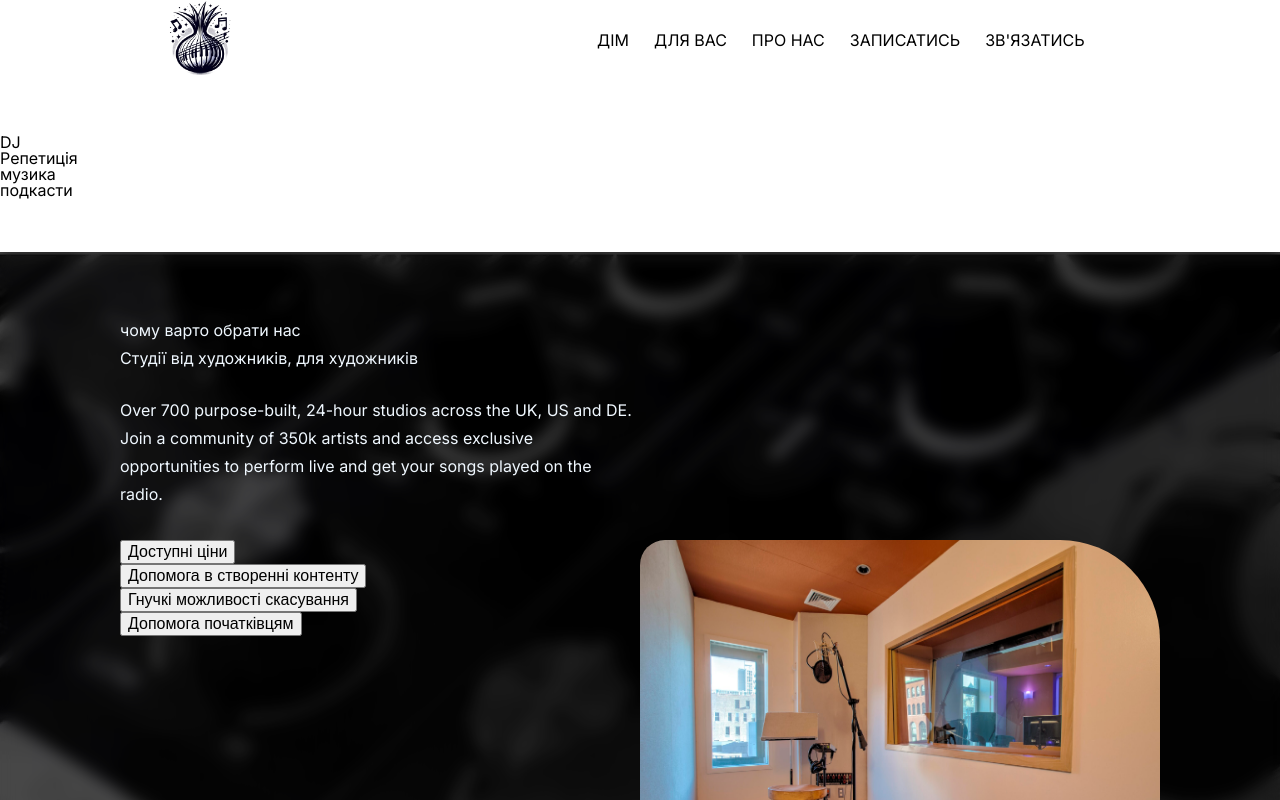
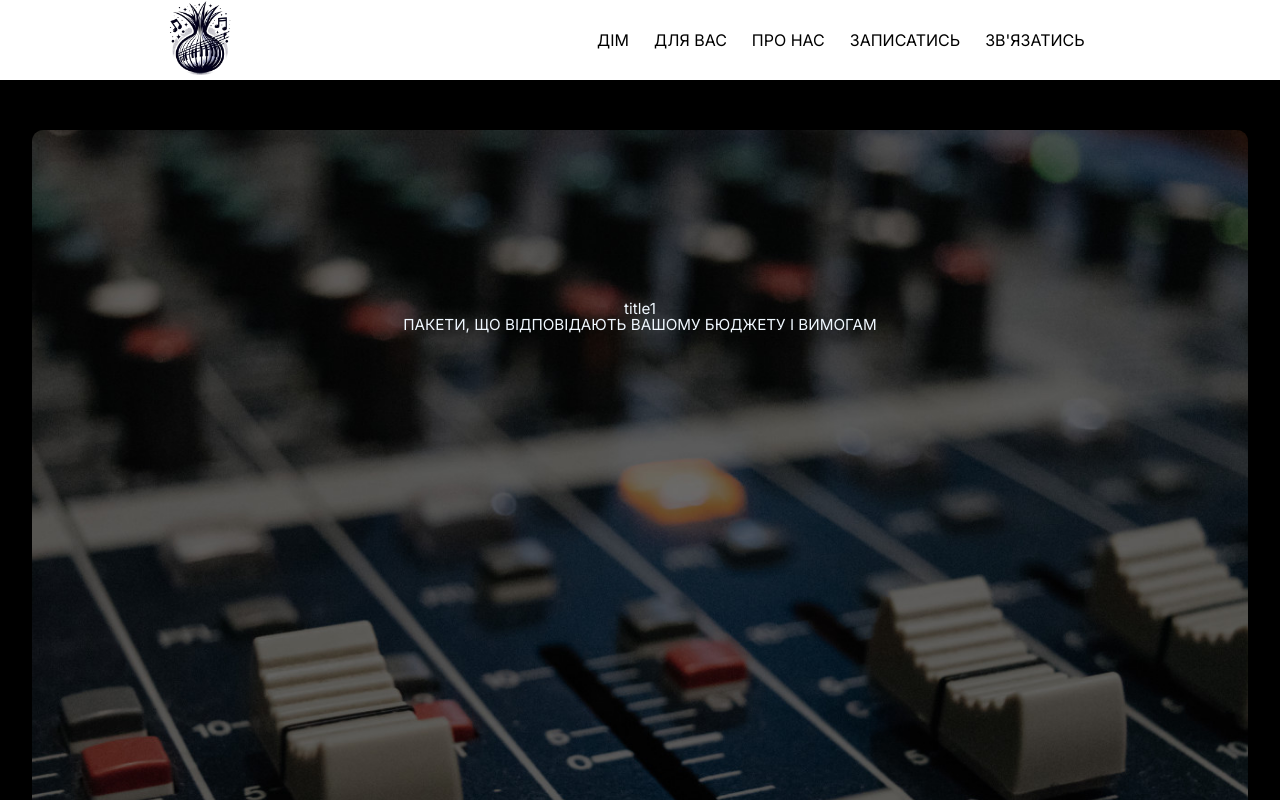
Before and after one commit to ZhekaGrem/onion-studio, a Next.js app: page / in a window 1280 px wide. Shown: the top 800 px of the page. Built offline with nearby package versions, Linux system fonts and the light colour scheme.

Commit message:
add corusel

```diff
--- a/src/app/animation/Carousel.tsx
+++ b/src/app/animation/Carousel.tsx
@@ -1,41 +1,146 @@
-import React from 'react';
-import { motion, useTransform, useScroll } from 'framer-motion';
-import Image from 'next/image';
+'use client'
+import React, { useState, useEffect } from 'react';
+import { motion, useMotionValue } from 'framer-motion';
+import style from '@/app/assets/styles/carousel.module.css'
 
 type CardType = {
   url: string;
   title: string;
+  info: string;
   id: number;
 };
 
+const ONE_SECOND = 1000;
+const AUTO_DELAY = ONE_SECOND * 10;
+const DRAG_BUFFER = 50;
+const SPRING_OPTIONS = {
+  type: 'spring',
+  mass: 3,
+  stiffness: 400,
+  damping: 50,
+};
+
 const cards: CardType[] = [
-  { url: '/Analogue-Recording-Studio.jpg', title: 'title1', id: 1 },
-  { url: '/Microphone-in-Recording-Studio.jpg', title: 'title2', id: 2 },
-  { url: '/Pro-Tools-Control-Console-in-Recording-Studio.jpg', title: 'title3', id: 3 },
-  { url: '/Rapper-on-the-Mic.jpg', title: 'title4', id: 4 },
+  { url: '/Analogue-Recording-Studio.jpg', title: 'title1', info: 'ПАКЕТИ, ЩО ВІДПОВІДАЮТЬ ВАШОМУ БЮДЖЕТУ І ВИМОГАМ', id: 1 },
+  {
+    url: '/Microphone-in-Recording-Studio.jpg',
+    title: 'title2',
+    info: 'ПАКЕТИ, ЩО ВІДПОВІДАЮТЬ ВАШОМУ БЮДЖЕТУ І ВИМОГАМ',
+    id: 2,
+  },
+  { url: '/Pro-Tools-Control-Console-in-Recording-Studio.jpg', title: 'title3', info: 'ПАКЕТИ, ЩО ВІДПОВІДАЮТЬ ВАШОМУ БЮДЖЕТУ І ВИМОГАМ', id: 3 },
+  { url: '/Rapper-on-the-Mic.jpg', title: 'title4', info: 'ПАКЕТИ, ЩО ВІДПОВІДАЮТЬ ВАШОМУ БЮДЖЕТУ І ВИМОГАМ', id: 4 },
 ];
 
 const Carousel = () => {
-  return (
+  const [imgIndex, setImgIndex] = useState(0);
 
-      <div>
-        <div>
-          {cards.map((card) => (
-            <Card card={card} key={card.id} />
-          ))}
-        </div>
-      </div>
+   const dragX = useMotionValue(0);
 
-  );
+   useEffect(() => {
+     const intervalRef = setInterval(() => {
+       const x = dragX.get();
+
+       if (x === 0) {
+         setImgIndex((pv) => {
+           if (pv === cards.length - 1) {
+             return 0;
+           }
+           return pv + 1;
+         });
+       }
+     }, AUTO_DELAY);
+
+     return () => clearInterval(intervalRef);
+   }, []);
+
+const onDragEnd = () => {
+  const x = dragX.get();
+
+  if (x <= -DRAG_BUFFER && imgIndex < cards.length - 1) {
+    setImgIndex((pv) => pv + 1);
+  } else if (x >= DRAG_BUFFER && imgIndex > 0) {
+    setImgIndex((pv) => pv - 1);
+  }
 };
 
-const Card = ({ card }: { card: CardType }) => {
   return (
-    <div>
-      <Image width={500} height={500} src={card.url} alt={card.title} />
-      <h3>{card.title}</h3>
+    <div className={style.carouselContent}>
+      <motion.div
+        drag="x"
+        dragConstraints={{
+          left: 0,
+          right: 0,
+        }}
+        style={{
+          x: dragX,
+        }}
+        animate={{
+          translateX: `-${imgIndex * 100}%`,
+        }}
+        transition={SPRING_OPTIONS}
+        onDragEnd={onDragEnd}
+        className={style.carouselAnimation}
+      >
+        <Card imgIndex={imgIndex} />
+      </motion.div>
+      <Dots imgIndex={imgIndex} setImgIndex={setImgIndex} />
     </div>
   );
 };
 
+interface CardProps {
+  imgIndex: number;
+}
+
+const Card: React.FC<CardProps> = ({ imgIndex }) => {
+  return (<>{cards.map((img,idx)=>{
+    return (
+      <motion.div
+        key={idx}
+        style={{
+          backgroundImage: `url(${img.url})`,
+          backgroundSize: 'cover',
+          backgroundPosition: 'center',
+        }}
+        animate={{
+          scale: imgIndex === idx ? 0.95 : 0.85,
+        }}
+        transition={SPRING_OPTIONS}
+        className={style.carouselImg}
+      >
+       <div className={style.carouselTitle}>
+
+        <h2 >{img.title}</h2>
+        <p>{img.info}</p>
+       </div>
+      </motion.div>
+    );
+  })}</>);
+};
+
+interface DotsProps extends CardProps {
+ setImgIndex: (index: number) => void;
+}
+
+const Dots: React.FC<DotsProps> = ({ imgIndex, setImgIndex }) => {
+  return (
+    <div className={style.dots}>
+      {cards.map((_, idx) => {
+        return (
+          <button
+            key={idx}
+            onClick={() => setImgIndex(idx)}
+            className={`h-3 w-3 rounded-full transition-colors ${
+              idx === imgIndex ? 'bg-neutral-50' : 'bg-neutral-500'
+            }`}
+          />
+        );
+      })}
+    </div>
+  );
+};
+
+
+
 export default Carousel;
--- a/src/app/assets/styles/carousel.module.css
+++ b/src/app/assets/styles/carousel.module.css
@@ -0,0 +1,46 @@
+.carouselContent{
+    background-color: black;
+    position: relative;
+    min-height: 100%;
+    overflow: hidden;
+    padding: 2rem 0 ;
+}
+
+.carouselAnimation{
+    display: flex;
+    cursor: grab;
+align-items: center;
+}
+
+.carouselAnimation:active{
+    cursor: grabbing;
+}
+
+.carouselImg{
+    object-fit: cover;
+    width: 100%;
+    aspect-ratio: 16 / 9;
+    flex-shrink: 0;
+border-radius: 0.75rem;
+background-color: rgb(38 38 38);;
+}
+
+.dots{
+    display: flex;
+    width: 100%;
+    justify-content: center;
+    gap:0.5rem;
+    margin-top: 1rem;
+
+}
+
+.carouselTitle{
+    padding-top: 180px;
+    text-align: center;
+    color: aliceblue;
+    width: 70%;
+margin: 0 auto;
+position: relative;
+z-index: 2;
+
+}
--- a/src/app/components/layout/Aboutus.tsx
+++ b/src/app/components/layout/Aboutus.tsx
@@ -5,7 +5,7 @@ import Image from 'next/image';
 
 const Aboutus = () => {
   return (
-    <section className={style.aboutSection}>
+    <section id="aboutus" className={style.aboutSection}>
       <div className={style.blurBg}>
         <div className={style.container}>
           <div className={style.containerInfo}>
--- a/src/app/components/layout/Contact.tsx
+++ b/src/app/components/layout/Contact.tsx
@@ -9,7 +9,7 @@ const Contact = () => {
   const [isOrderOpen, setIsOrderOpen] = useState(false);
   return (
     <>
-      <section className={style.section}>
+      <section id="contact" className={style.section}>
         <div className={`${style.container} `}>
           <iframe
             title="Zubr-2000 googl map"
@@ -28,10 +28,11 @@ const Contact = () => {
             <li>adress: Львів,вул Володимира Великого, 58 </li>
             <li>
               <p>
-                tel: +38093812881
+                tel:
                 <a href="tel:+38093812881">
                   <Phone />
                 </a>
+                +38093812881
               </p>
             </li>
             <li>
--- a/src/app/components/layout/Main.tsx
+++ b/src/app/components/layout/Main.tsx
@@ -4,11 +4,9 @@ import Image from 'next/image';
 
 const Main = () => {
   return(
-    <section>
-      {/* <Carousel/>kek */}
-      <div style={{width:"auto"}}>
+    <section id="home">
+      <Carousel/>
 
-      </div>
     </section>
   );
 };
--- a/src/app/components/layout/Recording.tsx
+++ b/src/app/components/layout/Recording.tsx
@@ -3,7 +3,7 @@ import React from 'react'
 
 const Recording = () => {
   return (
-    <section>
+    <section id="recording">
       <div>
         <iframe
           src="https://calendar.google.com/calendar/embed?height=600&wkst=2&ctz=Europe%2FKiev&bgcolor=%23ffffff&hl=uk&title=oniostudio&src=YzhlZmQ0NjE2NjAxNzIwZTQ2MzQ4NTNhNjE1MmVmOWI0OGVlMTg1YmM4MjkyZDhlYWRhZjg2NTUwNTY3MDViY0Bncm91cC5jYWxlbmRhci5nb29nbGUuY29t&color=%23F09300"
--- a/src/app/components/layout/Youwant.tsx
+++ b/src/app/components/layout/Youwant.tsx
@@ -3,7 +3,8 @@ import React from 'react'
 
 
 const Youwant = () => {
-  return <section>
+  return (
+    <section id="youwant">
       <h2></h2>
       <ul>
         <li>DJ</li>
@@ -11,8 +12,8 @@ const Youwant = () => {
         <li>музика</li>
         <li>подкасти</li>
       </ul>
-
-  </section>;
+    </section>
+  );
 }
 
 export default Youwant
```
Lines whose indentation alone changed are shown as unchanged.
